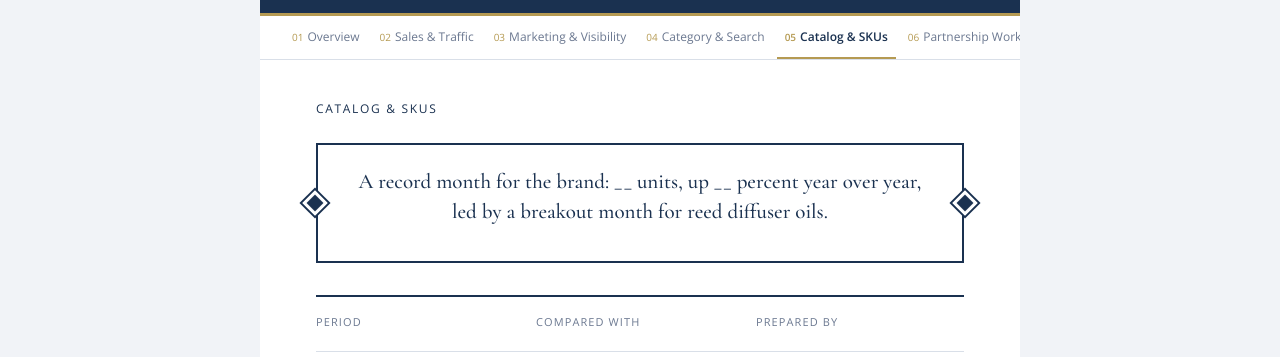
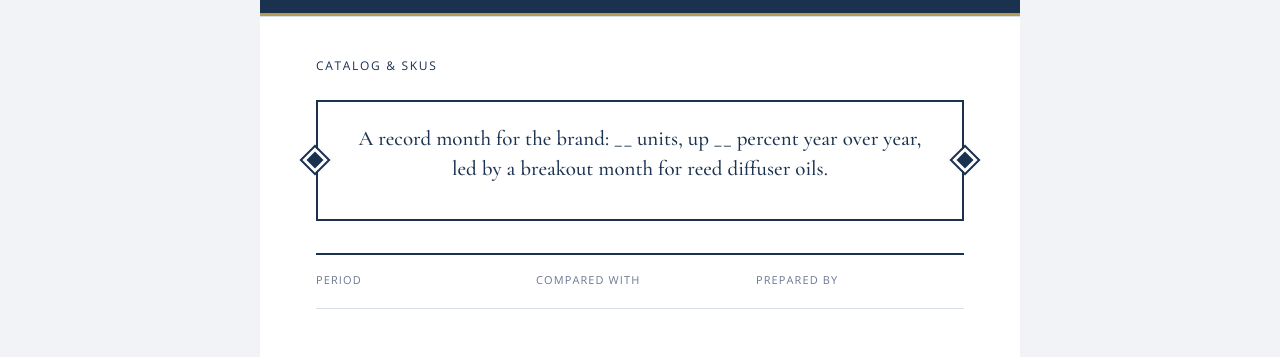
Before and after one commit to miggysp/miggysp.github.io, a plain HTML site: page catalog-skus-emptyreal.html in a window 1280 px wide. Shown: the part 268-625 px from the top of the page. Drawn offline with nearby package versions, Linux system fonts and the light colour scheme.

Commit message:
Remove tab definitions from catalog-skus-emptyreal.html
Removed tab definitions and active tab setting.

```diff
--- a/catalog-skus-emptyreal.html
+++ b/catalog-skus-emptyreal.html
@@ -23,10 +23,6 @@ const REPORT = {
   comparedWith: "",
   preparedBy: "",
 
-  // Report sections shown as tabs. activeTab is the number of the tab for this page (1 = first).
-  tabs: ["Overview", "Sales & Traffic", "Marketing & Visibility", "Category & Search",
-         "Catalog & SKUs", "Partnership Work", "Looking Ahead"],
-  activeTab: 5,
 
   // Column labels for this month and the same month last year
   currentLabel: "Aug 2026",
```
